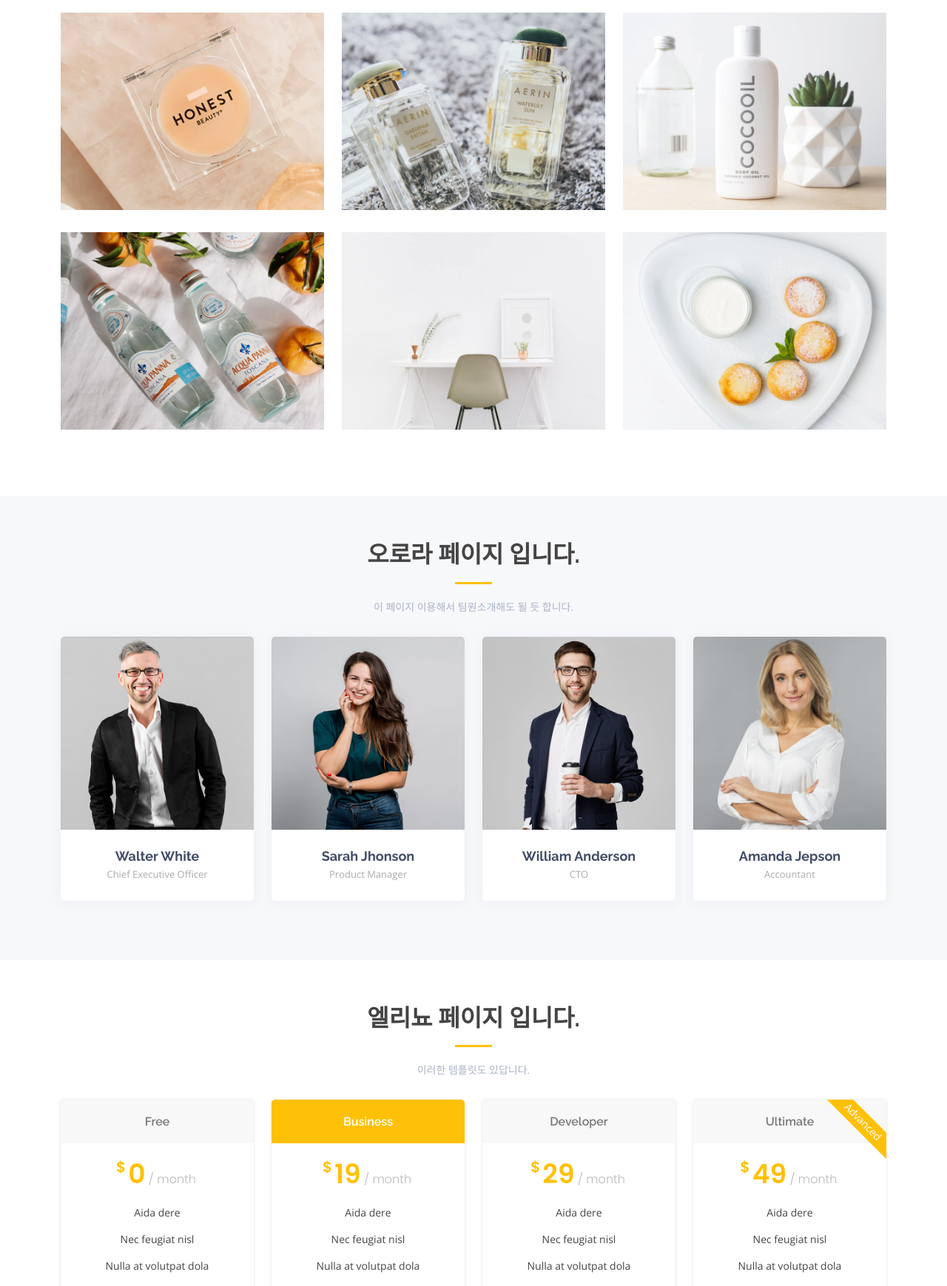
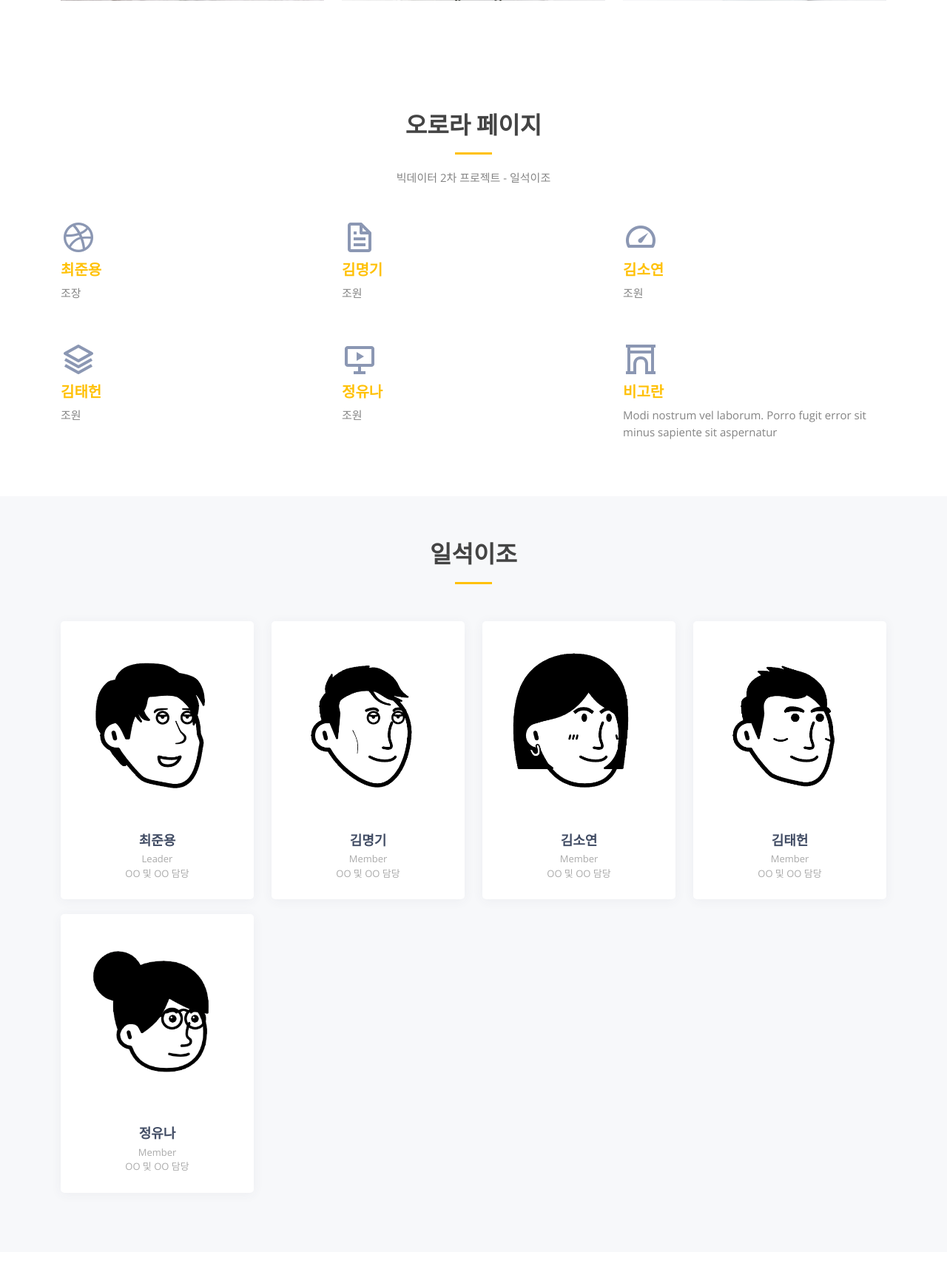
Before and after one commit to YNJ03/project, a Django app: page / in a window 1280 px wide. Shown: the part 2970-4709 px from the top of the page at 74% size. Run offline with Django 4.2, Linux system fonts and the light colour scheme; some libraries are stand-ins or nearby versions.

Commit message:
third commit

```diff
--- a/mainapp/templates/mainapp/index.html
+++ b/mainapp/templates/mainapp/index.html
@@ -36,22 +36,11 @@
       <nav id="navbar" class="navbar">
         <ul>
           <li><a class="nav-link scrollto active" href="#hero">Main</a></li>
-          <li><a class="nav-link scrollto" href="#about">팀원소개</a></li>
           <li><a class="nav-link scrollto" href="#services">태양활동</a></li>
           <li><a class="nav-link scrollto " href="#portfolio">전리층교란</a></li>
-          <li><a class="nav-link scrollto" href="#team">오로라</a></li>
+          <li><a class="nav-link scrollto" href="#about">오로라</a></li>
           <li><a class="nav-link scrollto" href="#pricing">엘리뇨</a></li>
-          <li class="dropdown"><a href="#"><span>분석자료</span> <i class="bi bi-chevron-down"></i></a>
-            <ul>
-              <li><a href="#">태양활동</a></li>
-              <li><a href="#">태양풍</a></li>
-              <li><a href="#">지자기폭풍</a></li>
-              <li><a href="#">전리층</a></li>
-              <li><a href="#">지표면온도</a></li>
-              <li><a href="#">오로라</a></li>
-              <li><a href="#">엘리뇨</a></li>
-            </ul>
-          </li>
+          <li><a class="nav-link scrollto" href="#">분석자료</a></li>
           <li class="dropdown"><a href="#"><span>실시간 우주전파환경</span> <i class="bi bi-chevron-down"></i></a>
             <ul>
               <li><a href="#">태양 흑점수</a></li>
@@ -59,6 +48,7 @@
               <li><a href="#">행성간 자기장</a></li>
             </ul>
           </li>
+          <li><a class="nav-link scrollto" href="#team">팀원소개</a></li>
         </ul>
         <i class="bi bi-list mobile-nav-toggle"></i>
       </nav>
@@ -102,87 +92,12 @@
             </div>
 
             <div class="col-lg-2 col-md-4 col-6 d-flex align-items-center justify-content-center">
-              <img src="static/mainapp/img/clients/matplotlib.png" class="img-fluid" alt="">
+              <img src="static/mainapp/img/clients/logo-wide-lightbg.png" class="img-fluid" alt="">
             </div>
           </div>
         </div>
     </section>
     <!-- End Clients Section -->
-
-    <!-- ======= About Section ======= -->
-    <section id="about" class="about">
-        <div class="container">
-
-          <div class="section-title">
-            <h2>팀원 소개 페이지 입니다.</h2>
-            <p>빅데이터 2차 프로젝트 - 일석이조</p>
-          </div>
-
-          <div class="row">
-
-            <div class="col-lg-4 col-md-6 d-flex align-items-stretch" data-aos="zoom-in" data-aos-delay="100">
-              <div class="icon-box iconbox-blue">
-                <div class="icon">
-                  <i class="bx bxl-dribbble"></i>
-                </div>
-                <h4><a href="">최준용</a></h4>
-                <p>조장</p>
-              </div>
-            </div>
-
-            <div class="col-lg-4 col-md-6 d-flex align-items-stretch mt-4 mt-md-0" data-aos="zoom-in" data-aos-delay="200">
-              <div class="icon-box iconbox-orange ">
-                <div class="icon">
-                  <i class="bx bx-file"></i>
-                </div>
-                <h4><a href="">김명기</a></h4>
-                <p>조원</p>
-              </div>
-            </div>
-
-            <div class="col-lg-4 col-md-6 d-flex align-items-stretch mt-4 mt-lg-0" data-aos="zoom-in" data-aos-delay="300">
-              <div class="icon-box iconbox-pink">
-                <div class="icon">
-                  <i class="bx bx-tachometer"></i>
-                </div>
-                <h4><a href="">김소연</a></h4>
-                <p>조원</p>
-              </div>
-            </div>
-
-            <div class="col-lg-4 col-md-6 d-flex align-items-stretch mt-4" data-aos="zoom-in" data-aos-delay="100">
-              <div class="icon-box iconbox-yellow">
-                <div class="icon">
-                  <i class="bx bx-layer"></i>
-                </div>
-                <h4><a href="">김태헌</a></h4>
-                <p>조원</p>
-              </div>
-            </div>
-
-            <div class="col-lg-4 col-md-6 d-flex align-items-stretch mt-4" data-aos="zoom-in" data-aos-delay="200">
-              <div class="icon-box iconbox-red">
-                <div class="icon">
-                  <i class="bx bx-slideshow"></i>
-                </div>
-                <h4><a href="">정유나</a></h4>
-                <p>조원</p>
-              </div>
-            </div>
-
-            <div class="col-lg-4 col-md-6 d-flex align-items-stretch mt-4" data-aos="zoom-in" data-aos-delay="300">
-              <div class="icon-box iconbox-teal">
-                <div class="icon">
-                  <i class="bx bx-arch"></i>
-                </div>
-                <h4><a href="">비고란</a></h4>
-                <p>Modi nostrum vel laborum. Porro fugit error sit minus sapiente sit aspernatur</p>
-              </div>
-            </div>
-          </div>
-        </div>
-    </section>
-    <!-- End About Section -->
 
     <!-- ======= services Section ======= -->
     <section id="services" class="services">
@@ -417,13 +332,87 @@
       </section>
       <!-- End Portfolio Section -->
 
+    <!-- ======= About Section ======= -->
+    <section id="about" class="about">
+      <div class="container">
+
+        <div class="section-title">
+          <h2>오로라 페이지</h2>
+          <p>빅데이터 2차 프로젝트 - 일석이조</p>
+        </div>
+
+        <div class="row">
+
+          <div class="col-lg-4 col-md-6 d-flex align-items-stretch" data-aos="zoom-in" data-aos-delay="100">
+            <div class="icon-box iconbox-blue">
+              <div class="icon">
+                <i class="bx bxl-dribbble"></i>
+              </div>
+              <h4><a href="">최준용</a></h4>
+              <p>조장</p>
+            </div>
+          </div>
+
+          <div class="col-lg-4 col-md-6 d-flex align-items-stretch mt-4 mt-md-0" data-aos="zoom-in" data-aos-delay="200">
+            <div class="icon-box iconbox-orange ">
+              <div class="icon">
+                <i class="bx bx-file"></i>
+              </div>
+              <h4><a href="">김명기</a></h4>
+              <p>조원</p>
+            </div>
+          </div>
+
+          <div class="col-lg-4 col-md-6 d-flex align-items-stretch mt-4 mt-lg-0" data-aos="zoom-in" data-aos-delay="300">
+            <div class="icon-box iconbox-pink">
+              <div class="icon">
+                <i class="bx bx-tachometer"></i>
+              </div>
+              <h4><a href="">김소연</a></h4>
+              <p>조원</p>
+            </div>
+          </div>
+
+          <div class="col-lg-4 col-md-6 d-flex align-items-stretch mt-4" data-aos="zoom-in" data-aos-delay="100">
+            <div class="icon-box iconbox-yellow">
+              <div class="icon">
+                <i class="bx bx-layer"></i>
+              </div>
+              <h4><a href="">김태헌</a></h4>
+              <p>조원</p>
+            </div>
+          </div>
+
+          <div class="col-lg-4 col-md-6 d-flex align-items-stretch mt-4" data-aos="zoom-in" data-aos-delay="200">
+            <div class="icon-box iconbox-red">
+              <div class="icon">
+                <i class="bx bx-slideshow"></i>
+              </div>
+              <h4><a href="">정유나</a></h4>
+              <p>조원</p>
+            </div>
+          </div>
+
+          <div class="col-lg-4 col-md-6 d-flex align-items-stretch mt-4" data-aos="zoom-in" data-aos-delay="300">
+            <div class="icon-box iconbox-teal">
+              <div class="icon">
+                <i class="bx bx-arch"></i>
+              </div>
+              <h4><a href="">비고란</a></h4>
+              <p>Modi nostrum vel laborum. Porro fugit error sit minus sapiente sit aspernatur</p>
+            </div>
+          </div>
+        </div>
+      </div>
+  </section>
+  <!-- End About Section -->
+
       <!-- ======= Team Section ======= -->
     <section id="team" class="team section-bg">
         <div class="container">
 
           <div class="section-title">
-            <h2>오로라 페이지 입니다.</h2>
-            <p>이 페이지 이용해서 팀원소개해도 될 듯 합니다.</p>
+            <h2>일석이조</h2>
           </div>
 
           <div class="row">
@@ -431,17 +420,12 @@
             <div class="col-lg-3 col-md-6 d-flex align-items-stretch">
               <div class="member">
                 <div class="member-img">
-                  <img src="assets/img/team/team-1.jpg" class="img-fluid" alt="">
-                  <div class="social">
-                    <a href=""><i class="bi bi-twitter"></i></a>
-                    <a href=""><i class="bi bi-facebook"></i></a>
-                    <a href=""><i class="bi bi-instagram"></i></a>
-                    <a href=""><i class="bi bi-linkedin"></i></a>
-                  </div>
+                  <img src="static/mainapp/img/team/최준용.png" class="img-fluid" alt="">
                 </div>
                 <div class="member-info">
-                  <h4>Walter White</h4>
-                  <span>Chief Executive Officer</span>
+                  <h4>최준용</h4>
+                  <span>Leader</span>
+                  <span>OO 및 OO 담당</span>
                 </div>
               </div>
             </div>
@@ -449,17 +433,12 @@
             <div class="col-lg-3 col-md-6 d-flex align-items-stretch">
               <div class="member">
                 <div class="member-img">
-                  <img src="assets/img/team/team-2.jpg" class="img-fluid" alt="">
-                  <div class="social">
-                    <a href=""><i class="bi bi-twitter"></i></a>
-                    <a href=""><i class="bi bi-facebook"></i></a>
-                    <a href=""><i class="bi bi-instagram"></i></a>
-                    <a href=""><i class="bi bi-linkedin"></i></a>
-                  </div>
+                  <img src="static/mainapp/img/team/김명기.png" class="img-fluid" alt="">
                 </div>
                 <div class="member-info">
-                  <h4>Sarah Jhonson</h4>
-                  <span>Product Manager</span>
+                  <h4>김명기</h4>
+                  <span>Member</span>
+                  <span>OO 및 OO 담당</span>
                 </div>
               </div>
             </div>
@@ -467,17 +446,12 @@
             <div class="col-lg-3 col-md-6 d-flex align-items-stretch">
               <div class="member">
                 <div class="member-img">
-                  <img src="assets/img/team/team-3.jpg" class="img-fluid" alt="">
-                  <div class="social">
-                    <a href=""><i class="bi bi-twitter"></i></a>
-                    <a href=""><i class="bi bi-facebook"></i></a>
-                    <a href=""><i class="bi bi-instagram"></i></a>
-                    <a href=""><i class="bi bi-linkedin"></i></a>
-                  </div>
+                  <img src="static/mainapp/img/team/김소연.png" class="img-fluid" alt="">
                 </div>
                 <div class="member-info">
-                  <h4>William Anderson</h4>
-                  <span>CTO</span>
+                  <h4>김소연</h4>
+                  <span>Member</span>
+                  <span>OO 및 OO 담당</span>
                 </div>
               </div>
             </div>
@@ -485,17 +459,25 @@
             <div class="col-lg-3 col-md-6 d-flex align-items-stretch">
               <div class="member">
                 <div class="member-img">
-                  <img src="assets/img/team/team-4.jpg" class="img-fluid" alt="">
-                  <div class="social">
-                    <a href=""><i class="bi bi-twitter"></i></a>
-                    <a href=""><i class="bi bi-facebook"></i></a>
-                    <a href=""><i class="bi bi-instagram"></i></a>
-                    <a href=""><i class="bi bi-linkedin"></i></a>
-                  </div>
+                  <img src="static/mainapp/img/team/김태헌.png" class="img-fluid" alt="">
                 </div>
                 <div class="member-info">
-                  <h4>Amanda Jepson</h4>
-                  <span>Accountant</span>
+                  <h4>김태헌</h4>
+                  <span>Member</span>
+                  <span>OO 및 OO 담당</span>
+                </div>
+              </div>
+            </div>
+
+            <div class="col-lg-3 col-md-6 d-flex align-items-stretch">
+              <div class="member">
+                <div class="member-img">
+                  <img src="static/mainapp/img/team/정유나.png" class="img-fluid" alt="">
+                </div>
+                <div class="member-info">
+                  <h4>정유나</h4>
+                  <span>Member</span>
+                  <span>OO 및 OO 담당</span>
                 </div>
               </div>
             </div>
```
Also changed, not shown: mainapp/static/mainapp/img/team/team-1.jpg (deleted), mainapp/static/mainapp/img/team/team-2.jpg (deleted), mainapp/static/mainapp/img/team/team-3.jpg (deleted), mainapp/static/mainapp/img/team/team-4.jpg (deleted), mainapp/static/mainapp/img/team/김명기.png (added), mainapp/static/mainapp/img/team/김소연.png (added), mainapp/static/mainapp/img/team/김태헌.png (added), mainapp/static/mainapp/img/team/정유나.png (added), mainapp/static/mainapp/img/team/최준용.png (added).
